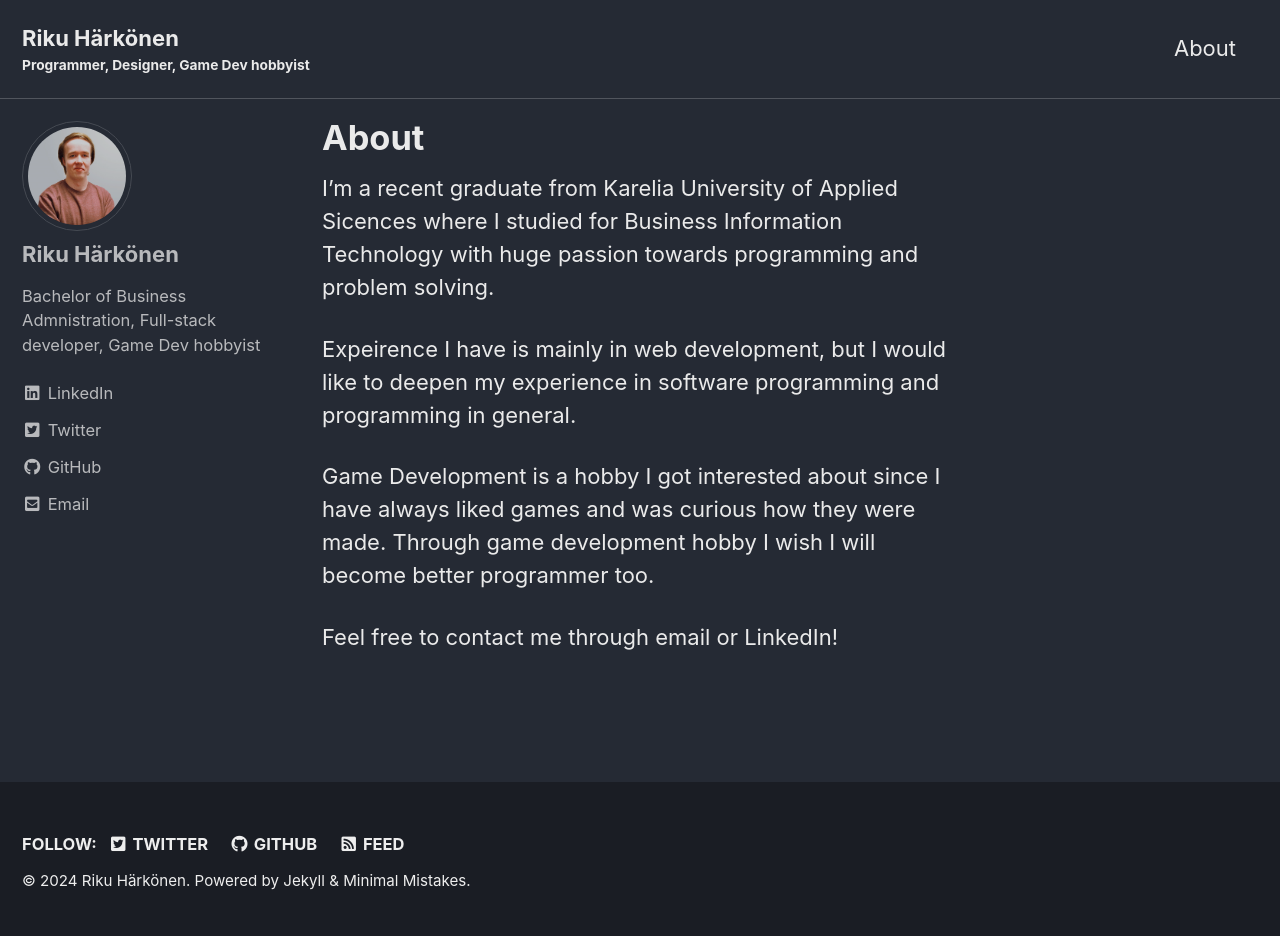
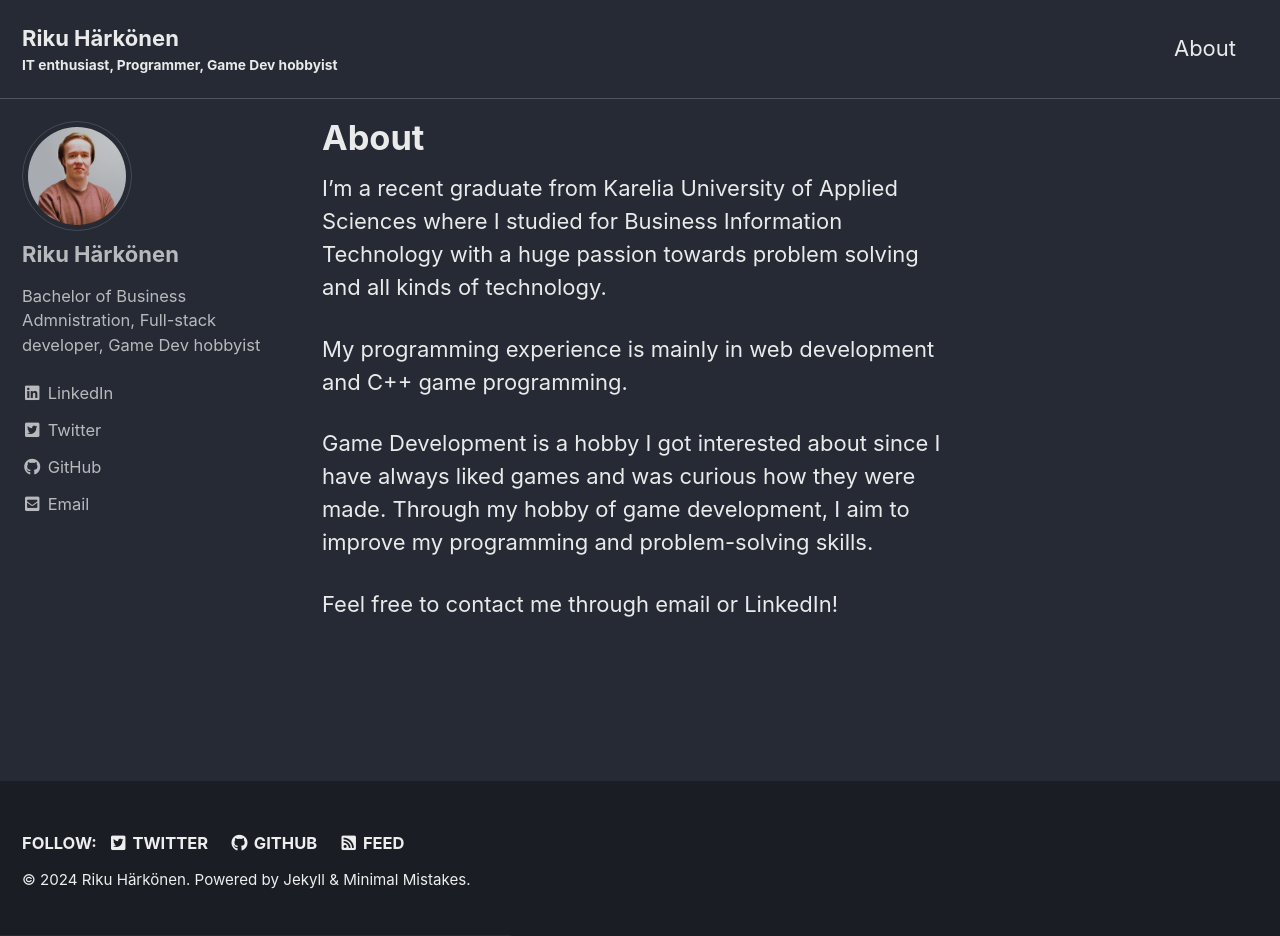
Before and after one commit to rikhurd/rikhurd.github.io, a Jekyll site: the page built from _pages/about.md, in a window 1280 px wide and 936 px high. Built offline with Jekyll 4.4.1, drawn with Linux system fonts in a browser that asks for light colours; cached includes are drawn as plain includes.

Commit message:
Fix spelling and modify text

```diff
--- a/_config.yml
+++ b/_config.yml
@@ -18,7 +18,7 @@ minimal_mistakes_skin    : "dark" # "air", "aqua", "contrast", "dark", "dirt", "
 locale                   : "en-US"
 title                    : "Riku Härkönen"
 title_separator          : "-"
-subtitle                 : "Programmer, Designer, Game Dev hobbyist"
+subtitle                 : "IT enthusiast, Programmer, Game Dev hobbyist"
 name                     : "Riku Härkönen"
 description              : "Portfolio website"
 url                      : # the base hostname & protocol for your site e.g. "https://mmistakes.github.io"
--- a/_pages/about.md
+++ b/_pages/about.md
@@ -7,10 +7,10 @@ layout: single
 toc: false
 ---
 
-I'm a recent graduate from Karelia University of Applied Sicences where I studied for Business Information Technology with huge passion towards programming and problem solving.
+I'm a recent graduate from Karelia University of Applied Sciences where I studied for Business Information Technology with a huge passion towards problem solving and all kinds of technology.
 
-Expeirence I have is mainly in web development, but I would like to deepen my experience in software programming and programming in general.
+My programming experience is mainly in web development and C++ game programming.
 
-Game Development is a hobby I got interested about since I have always liked games and was curious how they were made. Through game development hobby I wish I will become better programmer too.
+Game Development is a hobby I got interested about since I have always liked games and was curious how they were made. Through my hobby of game development, I aim to improve my programming and problem-solving skills.
 
 Feel free to contact me through email or LinkedIn!
```
